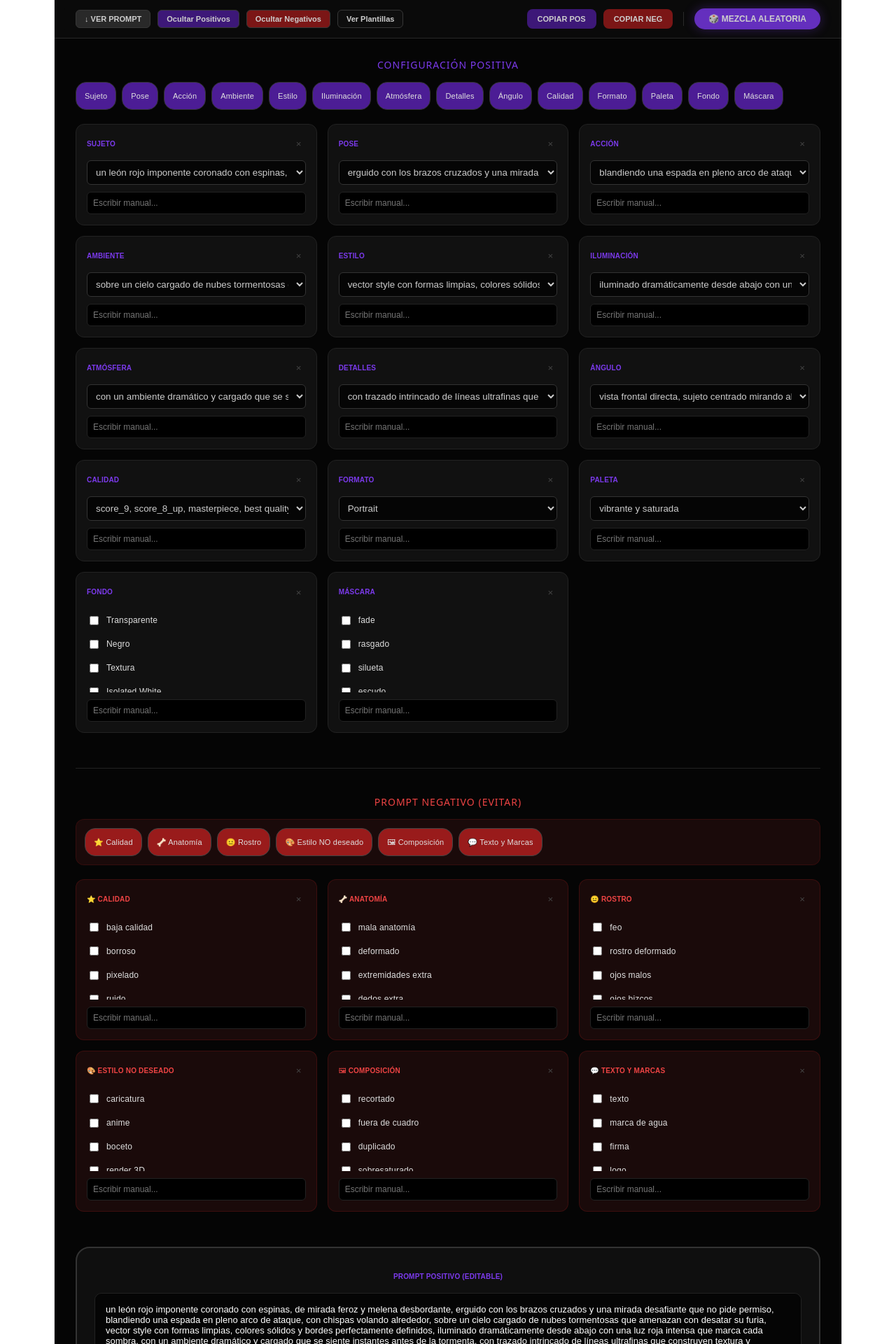
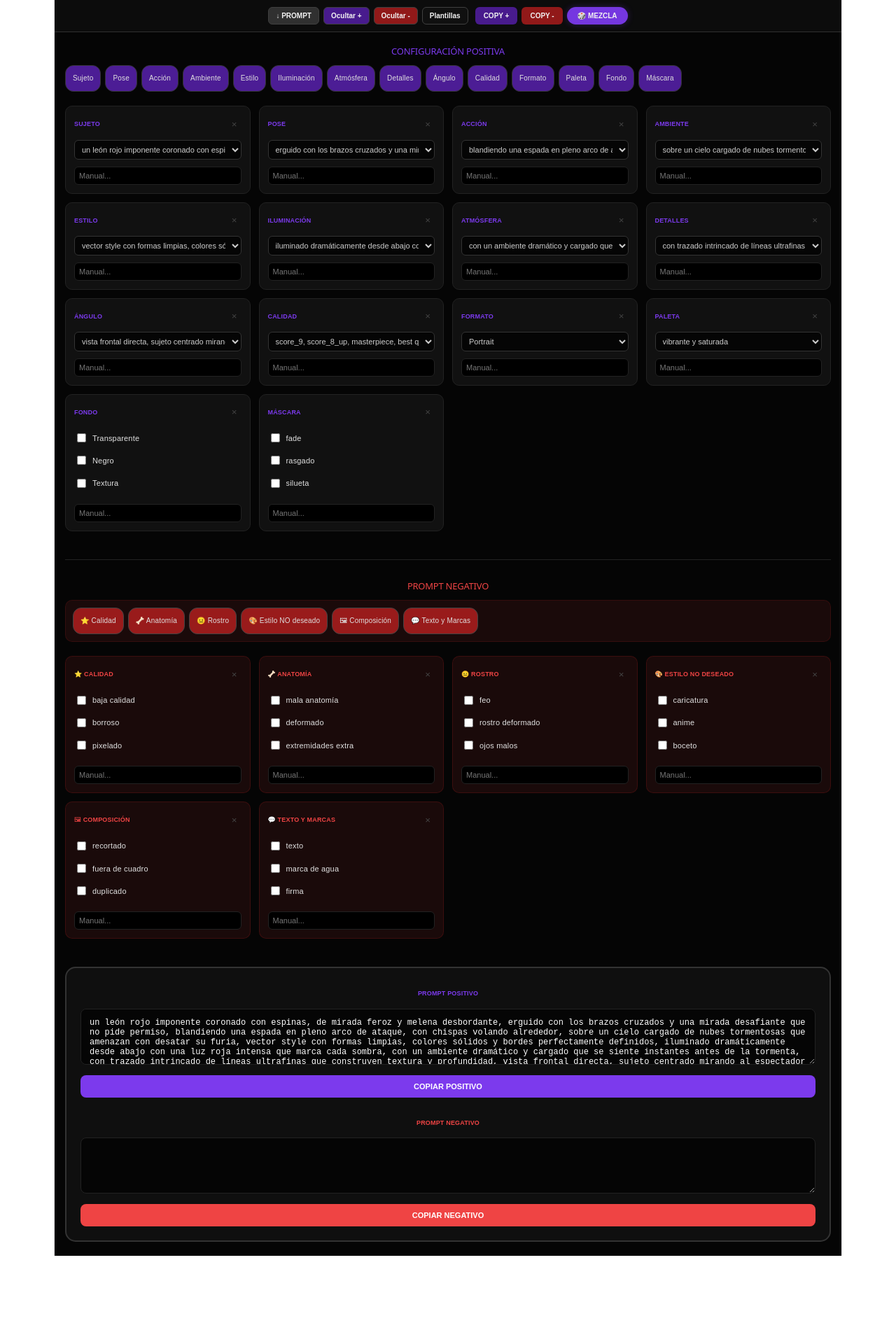
Before and after one commit to kpauquez/DTFGen, a React (Vite) app: page / in a window 1280 px wide. Shown: the top 1920 px of the page at 70% size. After the commit the page ends 1794 px from the top, so only its background shows below. Built offline with nearby package versions, Linux system fonts and the light colour scheme.

Commit message:
Actualizar App.jsx

```diff
--- a/src/App.jsx
+++ b/src/App.jsx
@@ -91,7 +91,7 @@ const App = () => {
 
   const scrollToSection = (ref) => {
     if (ref && ref.current) {
-      const offset = 100;
+      const offset = 140; // Mayor offset por si el menú crece en altura en móviles
       const bodyRect = document.body.getBoundingClientRect().top;
       const elementRect = ref.current.getBoundingClientRect().top;
       const elementPosition = elementRect - bodyRect;
@@ -116,7 +116,6 @@ const App = () => {
     if (nextState) setTimeout(() => scrollToSection(negSectionRef), 100);
   };
 
-  // NUEVA FUNCIÓN: Toggle Plantillas + Scroll al inicio
   const handleToggleTemplates = () => {
     const nextState = !showTemplates;
     setShowTemplates(nextState);
@@ -231,77 +230,83 @@ const App = () => {
   return (
     <div style={{ backgroundColor: "#050505", minHeight: "100vh", color: "#e0e0e0", fontFamily: "sans-serif" }}>
 
-      {/* MENÚ SUPERIOR FLOTANTE */}
+      {/* MENÚ SUPERIOR FLOTANTE RESPONSIVO */}
       <nav style={{
-        position: "sticky", top: 0, zIndex: 1000, backgroundColor: "rgba(15, 15, 15, 0.85)",
-        backdropFilter: "blur(12px)", borderBottom: "1px solid #333", padding: "12px 30px",
-        display: "flex", justifyContent: "space-between", alignItems: "center",
-        opacity: 0.8, transition: "opacity 0.3s ease"
-      }}
-      onMouseOver={(e) => e.currentTarget.style.opacity = 1}
-      onMouseOut={(e) => e.currentTarget.style.opacity = 0.8}
-      >
-        <div style={{ display: "flex", gap: "10px", alignItems: "center" }}>
+        position: "sticky",
+        top: 0,
+        zIndex: 1000,
+        backgroundColor: "rgba(15, 15, 15, 0.9)",
+        backdropFilter: "blur(12px)",
+        borderBottom: "1px solid #333",
+        padding: "10px 15px", // Reducido para móvil
+        display: "flex",
+        flexWrap: "wrap", // Permite que los botones bajen de línea
+        justifyContent: "center",
+        alignItems: "center",
+        gap: "10px",
+        opacity: 0.95
+      }}>
+        {/* GRUPO DE ACCIONES DE VISTA */}
+        <div style={{ display: "flex", gap: "6px", flexWrap: "wrap", justifyContent: "center" }}>
           <button
             onClick={() => scrollToSection(resultsSectionRef)}
-            style={{ backgroundColor: "#333", color: "#fff", border: "1px solid #444", padding: "6px 12px", borderRadius: "6px", fontSize: "11px", cursor: "pointer", fontWeight: "bold" }}
+            style={{ backgroundColor: "#333", color: "#fff", border: "1px solid #444", padding: "6px 10px", borderRadius: "6px", fontSize: "10px", cursor: "pointer", fontWeight: "bold" }}
           >
-            ↓ VER PROMPT
+            ↓ PROMPT
           </button>
-          <button onClick={handleTogglePos} style={{ backgroundColor: showPosTabs ? "#4c1d95" : "#111", color: "#fff", border: "1px solid #444", padding: "6px 12px", borderRadius: "6px", fontSize: "11px", cursor: "pointer", fontWeight: "bold" }}>
-            {showPosTabs ? "Ocultar Positivos" : "Ver Positivos"}
+          <button onClick={handleTogglePos} style={{ backgroundColor: showPosTabs ? "#4c1d95" : "#111", color: "#fff", border: "1px solid #444", padding: "6px 10px", borderRadius: "6px", fontSize: "10px", cursor: "pointer", fontWeight: "bold" }}>
+            {showPosTabs ? "Ocultar +" : "Ver +"}
           </button>
-          <button onClick={handleToggleNeg} style={{ backgroundColor: showNegTabs ? "#991b1b" : "#111", color: "#fff", border: "1px solid #444", padding: "6px 12px", borderRadius: "6px", fontSize: "11px", cursor: "pointer", fontWeight: "bold" }}>
-            {showNegTabs ? "Ocultar Negativos" : "Ver Negativos"}
+          <button onClick={handleToggleNeg} style={{ backgroundColor: showNegTabs ? "#991b1b" : "#111", color: "#fff", border: "1px solid #444", padding: "6px 10px", borderRadius: "6px", fontSize: "10px", cursor: "pointer", fontWeight: "bold" }}>
+            {showNegTabs ? "Ocultar -" : "Ver -"}
           </button>
-          {/* BOTÓN MODIFICADO: AHORA LLAMA A handleToggleTemplates */}
-          <button onClick={handleToggleTemplates} style={{ backgroundColor: showTemplates ? "#065f46" : "#111", color: "#fff", border: "1px solid #444", padding: "6px 12px", borderRadius: "6px", fontSize: "11px", cursor: "pointer", fontWeight: "bold" }}>
-            {showTemplates ? "Ocultar Plantillas" : "Ver Plantillas"}
+          <button onClick={handleToggleTemplates} style={{ backgroundColor: showTemplates ? "#065f46" : "#111", color: "#fff", border: "1px solid #444", padding: "6px 10px", borderRadius: "6px", fontSize: "10px", cursor: "pointer", fontWeight: "bold" }}>
+            Plantillas
           </button>
         </div>
 
-        <div style={{ display: "flex", gap: "10px", alignItems: "center" }}>
-          <button onClick={handleCopyPos} style={{ backgroundColor: copiedPos ? "#10b981" : "#4c1d95", color: "#fff", border: "none", padding: "8px 15px", borderRadius: "8px", fontSize: "11px", cursor: "pointer", fontWeight: "bold", transition: "0.2s" }}>
-            {copiedPos ? "¡LISTO! ✓" : "COPIAR POS"}
+        {/* GRUPO DE ACCIONES DE COPIA Y MEZCLA */}
+        <div style={{ display: "flex", gap: "6px", flexWrap: "wrap", justifyContent: "center", alignItems: "center" }}>
+          <button onClick={handleCopyPos} style={{ backgroundColor: copiedPos ? "#10b981" : "#4c1d95", color: "#fff", border: "none", padding: "7px 12px", borderRadius: "6px", fontSize: "10px", cursor: "pointer", fontWeight: "bold" }}>
+            {copiedPos ? "OK!" : "COPY +"}
           </button>
-          <button onClick={handleCopyNeg} style={{ backgroundColor: copiedNeg ? "#10b981" : "#991b1b", color: "#fff", border: "none", padding: "8px 15px", borderRadius: "8px", fontSize: "11px", cursor: "pointer", fontWeight: "bold", transition: "0.2s" }}>
-            {copiedNeg ? "¡LISTO! ✓" : "COPIAR NEG"}
+          <button onClick={handleCopyNeg} style={{ backgroundColor: copiedNeg ? "#10b981" : "#991b1b", color: "#fff", border: "none", padding: "7px 12px", borderRadius: "6px", fontSize: "10px", cursor: "pointer", fontWeight: "bold" }}>
+            {copiedNeg ? "OK!" : "COPY -"}
           </button>
-          <div style={{ width: "1px", height: "20px", backgroundColor: "#333", margin: "0 5px" }} />
-          <button onClick={randomizePositive} style={{ backgroundColor: "#7c3aed", color: "#fff", border: "none", padding: "8px 20px", borderRadius: "20px", fontSize: "12px", cursor: "pointer", fontWeight: "bold", boxShadow: "0 0 15px rgba(124, 58, 237, 0.4)" }}>
-            🎲 MEZCLA ALEATORIA
+          <button onClick={randomizePositive} style={{ backgroundColor: "#7c3aed", color: "#fff", border: "none", padding: "7px 15px", borderRadius: "20px", fontSize: "10px", cursor: "pointer", fontWeight: "bold", boxShadow: "0 0 10px rgba(124, 58, 237, 0.3)" }}>
+            🎲 MEZCLA
           </button>
         </div>
       </nav>
 
-      <div style={{ padding: "30px" }}>
+      <div style={{ padding: "20px 15px" }}> {/* Ajustado para móvil */}
 
         {/* PLANTILLAS */}
         {showTemplates && (
-          <div style={{ backgroundColor: "#111", padding: "25px", borderRadius: "15px", border: "1px solid #333", marginBottom: "50px" }}>
-            <h2 style={{ fontSize: "14px", color: "#10b981", marginBottom: "15px", letterSpacing: "1px" }}>PLANTILLAS Y EXPORTACIÓN</h2>
-            <div style={{ display: "flex", gap: "10px", marginBottom: "20px" }}>
-              <input type="text" placeholder="Nombre de la nueva plantilla..." value={templateName} onChange={(e) => setTemplateName(e.target.value)}
-                style={{ flex: 1, padding: "10px", backgroundColor: "#000", border: "1px solid #333", color: "#fff", borderRadius: "8px", boxSizing: "border-box" }} />
-              <button onClick={saveTemplate} style={{ backgroundColor: "#10b981", color: "#fff", border: "none", padding: "10px 20px", borderRadius: "8px", cursor: "pointer", fontWeight: "bold" }}>
-                GUARDAR SELECCIÓN
+          <div style={{ backgroundColor: "#111", padding: "15px", borderRadius: "12px", border: "1px solid #333", marginBottom: "30px" }}>
+            <h2 style={{ fontSize: "12px", color: "#10b981", marginBottom: "12px", letterSpacing: "1px" }}>PLANTILLAS</h2>
+            <div style={{ display: "flex", gap: "8px", marginBottom: "15px", flexDirection: "column" }}>
+              <input type="text" placeholder="Nombre plantilla..." value={templateName} onChange={(e) => setTemplateName(e.target.value)}
+                style={{ width: "100%", padding: "10px", backgroundColor: "#000", border: "1px solid #333", color: "#fff", borderRadius: "8px", boxSizing: "border-box" }} />
+              <button onClick={saveTemplate} style={{ backgroundColor: "#10b981", color: "#fff", border: "none", padding: "10px", borderRadius: "8px", cursor: "pointer", fontWeight: "bold", fontSize: "12px" }}>
+                GUARDAR ACTUAL
               </button>
             </div>
-            <div style={{ display: "grid", gridTemplateColumns: "repeat(auto-fill, minmax(200px, 1fr))", gap: "10px", marginBottom: "20px" }}>
+            <div style={{ display: "grid", gridTemplateColumns: "repeat(auto-fill, minmax(140px, 1fr))", gap: "8px", marginBottom: "15px" }}>
               {templates.map(t => (
-                <div key={t.id} style={{ backgroundColor: "#1a1a1a", padding: "10px", borderRadius: "10px", border: "1px solid #333" }}>
-                  <input type="text" value={t.name} onChange={(e) => renameTemplate(t.id, e.target.value)} style={{ backgroundColor: "transparent", border: "none", color: "#10b981", fontSize: "12px", fontWeight: "bold", width: "100%", marginBottom: "8px", boxSizing: "border-box" }} />
-                  <div style={{ display: "flex", gap: "5px" }}>
-                    <button onClick={() => loadTemplate(t)} style={{ flex: 1, background: "#059669", color: "white", border: "none", padding: "5px", borderRadius: "4px", fontSize: "10px", cursor: "pointer" }}>CARGAR</button>
-                    <button onClick={() => deleteTemplate(t.id)} style={{ flex: 1, background: "#dc2626", color: "white", border: "none", padding: "5px", borderRadius: "4px", fontSize: "10px", cursor: "pointer" }}>BORRAR</button>
+                <div key={t.id} style={{ backgroundColor: "#1a1a1a", padding: "8px", borderRadius: "8px", border: "1px solid #333" }}>
+                  <input type="text" value={t.name} onChange={(e) => renameTemplate(t.id, e.target.value)} style={{ backgroundColor: "transparent", border: "none", color: "#10b981", fontSize: "11px", fontWeight: "bold", width: "100%", marginBottom: "5px" }} />
+                  <div style={{ display: "flex", gap: "4px" }}>
+                    <button onClick={() => loadTemplate(t)} style={{ flex: 1, background: "#059669", color: "white", border: "none", padding: "5px", borderRadius: "4px", fontSize: "9px" }}>CARGAR</button>
+                    <button onClick={() => deleteTemplate(t.id)} style={{ flex: 1, background: "#dc2626", color: "white", border: "none", padding: "5px", borderRadius: "4px", fontSize: "9px" }}>X</button>
                   </div>
                 </div>
               ))}
             </div>
-            <div style={{ display: "flex", gap: "10px", borderTop: "1px solid #222", paddingTop: "15px" }}>
-              <button onClick={exportTemplates} style={{ flex: 1, backgroundColor: "#4b5563", color: "#fff", border: "none", padding: "10px", borderRadius: "8px", cursor: "pointer", fontSize: "12px", fontWeight: "bold" }}>📤 EXPORTAR A JSON</button>
-              <label style={{ flex: 1, backgroundColor: "#4b5563", color: "#fff", border: "none", padding: "10px", borderRadius: "8px", cursor: "pointer", fontSize: "12px", fontWeight: "bold", textAlign: "center" }}>
-                📥 IMPORTAR DESDE JSON
+            <div style={{ display: "flex", gap: "8px", borderTop: "1px solid #222", paddingTop: "12px" }}>
+              <button onClick={exportTemplates} style={{ flex: 1, backgroundColor: "#4b5563", color: "#fff", border: "none", padding: "8px", borderRadius: "6px", cursor: "pointer", fontSize: "11px" }}>📤 EXPORTAR</button>
+              <label style={{ flex: 1, backgroundColor: "#4b5563", color: "#fff", border: "none", padding: "8px", borderRadius: "6px", cursor: "pointer", fontSize: "11px", textAlign: "center" }}>
+                📥 IMPORTAR
                 <input type="file" onChange={importTemplates} style={{ display: "none" }} accept=".json" />
               </label>
             </div>
@@ -309,55 +314,55 @@ const App = () => {
         )}
 
         <div ref={posSectionRef}>
-          <h2 style={{ fontSize: "14px", color: "#7c3aed", marginBottom: "15px", letterSpacing: "1px" }}>CONFIGURACIÓN POSITIVA</h2>
+          <h2 style={{ fontSize: "13px", color: "#7c3aed", marginBottom: "12px" }}>CONFIGURACIÓN POSITIVA</h2>
           {showPosTabs && (
-            <div style={{ display: "flex", flexWrap: "wrap", gap: "8px", marginBottom: "20px" }}>
+            <div style={{ display: "flex", flexWrap: "wrap", gap: "6px", marginBottom: "20px" }}>
               {Object.keys(HMR_LABELS).map(key => (
-                <div key={key} onClick={() => toggleCategory(key)} style={{ padding: "6px 12px", borderRadius: "15px", fontSize: "11px", cursor: "pointer", backgroundColor: hmrCards[key]?.active ? "#4c1d95" : "#111", border: "1px solid #333" }}>
+                <div key={key} onClick={() => toggleCategory(key)} style={{ padding: "5px 10px", borderRadius: "12px", fontSize: "10px", cursor: "pointer", backgroundColor: hmrCards[key]?.active ? "#4c1d95" : "#111", border: "1px solid #333" }}>
                   {HMR_LABELS[key]}
                 </div>
               ))}
             </div>
           )}
-          <div style={{ display: "grid", gridTemplateColumns: "repeat(auto-fill, minmax(260px, 1fr))", gap: "15px", marginBottom: "50px" }}>
+          <div style={{ display: "grid", gridTemplateColumns: "repeat(auto-fill, minmax(240px, 1fr))", gap: "12px", marginBottom: "40px" }}>
             {Object.keys(HMR_LABELS).map(key => hmrCards[key]?.active && (
               <Card key={key} id={key} label={HMR_LABELS[key]} hmrCards={hmrCards} bank={bank} toggleCategory={toggleCategory} handleMultiSelect={handleMultiSelect} setHmrCards={setHmrCards} color="#7c3aed" />
             ))}
           </div>
         </div>
 
-        <div ref={negSectionRef} style={{ borderTop: "1px solid #222", paddingTop: "40px" }}>
-          <h2 style={{ fontSize: "14px", color: "#ef4444", marginBottom: "15px", letterSpacing: "1px" }}>PROMPT NEGATIVO (EVITAR)</h2>
+        <div ref={negSectionRef} style={{ borderTop: "1px solid #222", paddingTop: "30px" }}>
+          <h2 style={{ fontSize: "13px", color: "#ef4444", marginBottom: "12px" }}>PROMPT NEGATIVO</h2>
           {showNegTabs && (
-            <div style={{ display: "flex", flexWrap: "wrap", gap: "8px", marginBottom: "20px", padding: "12px", backgroundColor: "#1a0a0a", borderRadius: "12px", border: "1px solid #991b1b33" }}>
+            <div style={{ display: "flex", flexWrap: "wrap", gap: "6px", marginBottom: "20px", padding: "10px", backgroundColor: "#1a0a0a", borderRadius: "10px", border: "1px solid #991b1b33" }}>
               {Object.keys(NEGATIVE_LABELS).map(key => (
-                <div key={key} onClick={() => toggleCategory(key)} style={{ padding: "6px 12px", borderRadius: "15px", fontSize: "11px", cursor: "pointer", backgroundColor: hmrCards[key]?.active ? "#991b1b" : "#111", border: "1px solid #444" }}>
+                <div key={key} onClick={() => toggleCategory(key)} style={{ padding: "5px 10px", borderRadius: "12px", fontSize: "10px", cursor: "pointer", backgroundColor: hmrCards[key]?.active ? "#991b1b" : "#111", border: "1px solid #444" }}>
                   {NEGATIVE_LABELS[key]}
                 </div>
               ))}
             </div>
           )}
-          <div style={{ display: "grid", gridTemplateColumns: "repeat(auto-fill, minmax(260px, 1fr))", gap: "15px", marginBottom: "50px" }}>
+          <div style={{ display: "grid", gridTemplateColumns: "repeat(auto-fill, minmax(240px, 1fr))", gap: "12px", marginBottom: "40px" }}>
             {Object.keys(NEGATIVE_LABELS).map(key => hmrCards[key]?.active && (
               <Card key={key} id={key} label={NEGATIVE_LABELS[key]} hmrCards={hmrCards} bank={bank} toggleCategory={toggleCategory} handleMultiSelect={handleMultiSelect} setHmrCards={setHmrCards} color="#ef4444" isNeg />
             ))}
           </div>
         </div>
 
-        <div ref={resultsSectionRef} style={{ marginTop: "50px", padding: "25px", backgroundColor: "#0f0f0f", borderRadius: "20px", border: "2px solid #333" }}>
-          <div style={{ display: "flex", flexDirection: "column", gap: "30px" }}>
+        <div ref={resultsSectionRef} style={{ marginTop: "40px", padding: "20px", backgroundColor: "#0f0f0f", borderRadius: "15px", border: "2px solid #333" }}>
+          <div style={{ display: "flex", flexDirection: "column", gap: "20px" }}>
             <div style={{ width: "100%" }}>
-              <span style={{ fontSize: "10px", color: "#7c3aed", fontWeight: "bold" }}>PROMPT POSITIVO (EDITABLE)</span>
-              <textarea value={prompt} onChange={(e) => setPrompt(e.target.value)} style={{ width: "100%", backgroundColor: "#050505", padding: "15px", borderRadius: "10px", border: "1px solid #222", marginTop: "10px", color: "#fff", fontSize: "13px", minHeight: "100px", resize: "vertical", fontFamily: "inherit", boxSizing: "border-box", display: "block" }} />
-              <button onClick={handleCopyPos} style={{ width: "100%", marginTop: "10px", backgroundColor: copiedPos ? "#10b981" : "#7c3aed", color: "#fff", border: "none", padding: "12px", borderRadius: "8px", cursor: "pointer", fontWeight: "bold", fontSize: "12px" }}>
-                {copiedPos ? "¡COPIADO! ✓" : "COPIAR POSITIVO"}
+              <span style={{ fontSize: "9px", color: "#7c3aed", fontWeight: "bold" }}>PROMPT POSITIVO</span>
+              <textarea value={prompt} onChange={(e) => setPrompt(e.target.value)} style={{ width: "100%", backgroundColor: "#050505", padding: "12px", borderRadius: "8px", border: "1px solid #222", marginTop: "8px", color: "#fff", fontSize: "12px", minHeight: "80px", resize: "vertical", boxSizing: "border-box" }} />
+              <button onClick={handleCopyPos} style={{ width: "100%", marginTop: "8px", backgroundColor: copiedPos ? "#10b981" : "#7c3aed", color: "#fff", border: "none", padding: "10px", borderRadius: "8px", fontWeight: "bold", fontSize: "11px" }}>
+                {copiedPos ? "¡COPIADO!" : "COPIAR POSITIVO"}
               </button>
             </div>
             <div style={{ width: "100%" }}>
-              <span style={{ fontSize: "10px", color: "#ef4444", fontWeight: "bold" }}>PROMPT NEGATIVO (EVITAR EDITABLE)</span>
-              <textarea value={negativePrompt} onChange={(e) => setNegativePrompt(e.target.value)} style={{ width: "100%", backgroundColor: "#050505", padding: "15px", borderRadius: "10px", border: "1px solid #222", marginTop: "10px", color: "#fca5a5", fontSize: "13px", minHeight: "100px", resize: "vertical", fontFamily: "inherit", boxSizing: "border-box", display: "block" }} />
-              <button onClick={handleCopyNeg} style={{ width: "100%", marginTop: "10px", backgroundColor: copiedNeg ? "#10b981" : "#ef4444", color: "#fff", border: "none", padding: "12px", borderRadius: "8px", cursor: "pointer", fontWeight: "bold", fontSize: "12px" }}>
-                {copiedNeg ? "¡COPIADO! ✓" : "COPIAR NEGATIVO"}
+              <span style={{ fontSize: "9px", color: "#ef4444", fontWeight: "bold" }}>PROMPT NEGATIVO</span>
+              <textarea value={negativePrompt} onChange={(e) => setNegativePrompt(e.target.value)} style={{ width: "100%", backgroundColor: "#050505", padding: "12px", borderRadius: "8px", border: "1px solid #222", marginTop: "8px", color: "#fca5a5", fontSize: "12px", minHeight: "80px", resize: "vertical", boxSizing: "border-box" }} />
+              <button onClick={handleCopyNeg} style={{ width: "100%", marginTop: "8px", backgroundColor: copiedNeg ? "#10b981" : "#ef4444", color: "#fff", border: "none", padding: "10px", borderRadius: "8px", fontWeight: "bold", fontSize: "11px" }}>
+                {copiedNeg ? "¡COPIADO!" : "COPIAR NEGATIVO"}
               </button>
             </div>
           </div>
@@ -372,32 +377,32 @@ const Card = ({ id, label, hmrCards, bank, toggleCategory, handleMultiSelect, se
   const clearManual = () => setHmrCards(prev => ({ ...prev, [id]: { ...prev[id], manual: "" } }));
 
   return (
-    <div style={{ background: isNeg ? "#1a0a0a" : "#111", border: `1px solid ${isNeg ? "#991b1b44" : "#222"}`, borderRadius: "12px", padding: "15px", boxSizing: "border-box" }}>
-      <div style={{ display: "flex", justifyContent: "space-between", marginBottom: "10px" }}>
-        <span style={{ fontSize: "10px", color: color, fontWeight: "bold" }}>{label.toUpperCase()}</span>
+    <div style={{ background: isNeg ? "#1a0a0a" : "#111", border: `1px solid ${isNeg ? "#991b1b44" : "#222"}`, borderRadius: "10px", padding: "12px", boxSizing: "border-box" }}>
+      <div style={{ display: "flex", justifyContent: "space-between", marginBottom: "8px" }}>
+        <span style={{ fontSize: "9px", color: color, fontWeight: "bold" }}>{label.toUpperCase()}</span>
         <button onClick={() => toggleCategory(id)} style={{ background: "none", border: "none", color: "#444", cursor: "pointer" }}>×</button>
       </div>
       {!isManualActive && (
-        <div style={{ marginBottom: "10px" }}>
+        <div style={{ marginBottom: "8px" }}>
           {MULTI_SELECT_CATS.includes(id) ? (
-            <div style={{ maxHeight: "120px", overflowY: "auto" }}>
+            <div style={{ maxHeight: "100px", overflowY: "auto" }}>
               {bank[id]?.map((opt, i) => (
-                <label key={i} style={{ display: "flex", alignItems: "center", gap: "8px", padding: "4px 0", fontSize: "12px", cursor: "pointer" }}>
+                <label key={i} style={{ display: "flex", alignItems: "center", gap: "6px", padding: "3px 0", fontSize: "11px", cursor: "pointer" }}>
                   <input type="checkbox" checked={hmrCards[id].selected.includes(opt)} onChange={() => handleMultiSelect(id, opt)} />
                   {opt}
                 </label>
               ))}
             </div>
           ) : (
-            <select value={hmrCards[id].selected} onChange={(e) => setHmrCards(prev => ({...prev, [id]: {...prev[id], selected: e.target.value}}))} style={{ width: "100%", padding: "8px", backgroundColor: "#050505", color: "#ccc", border: "1px solid #333", borderRadius: "6px" }}>
+            <select value={hmrCards[id].selected} onChange={(e) => setHmrCards(prev => ({...prev, [id]: {...prev[id], selected: e.target.value}}))} style={{ width: "100%", padding: "6px", backgroundColor: "#050505", color: "#ccc", border: "1px solid #333", borderRadius: "6px", fontSize: "11px" }}>
               {bank[id]?.map((opt, i) => <option key={i} value={opt}>{opt}</option>)}
             </select>
           )}
         </div>
       )}
       <div style={{ position: "relative" }}>
-        <input type="text" placeholder="Escribir manual..." value={hmrCards[id].manual} onChange={(e) => setHmrCards(prev => ({...prev, [id]: {...prev[id], manual: e.target.value}}))} style={{ width: "100%", padding: "8px 30px 8px 8px", backgroundColor: "#000", color: isNeg ? "#f87171" : "#a78bfa", border: isManualActive ? `1px solid ${color}` : "1px solid #222", borderRadius: "6px", fontSize: "12px", boxSizing: "border-box" }} />
-        {isManualActive && <button onClick={clearManual} style={{ position: "absolute", right: "8px", top: "50%", transform: "translateY(-50%)", background: "none", border: "none", color: color, cursor: "pointer" }}>×</button>}
+        <input type="text" placeholder="Manual..." value={hmrCards[id].manual} onChange={(e) => setHmrCards(prev => ({...prev, [id]: {...prev[id], manual: e.target.value}}))} style={{ width: "100%", padding: "6px 25px 6px 6px", backgroundColor: "#000", color: isNeg ? "#f87171" : "#a78bfa", border: isManualActive ? `1px solid ${color}` : "1px solid #222", borderRadius: "6px", fontSize: "11px", boxSizing: "border-box" }} />
+        {isManualActive && <button onClick={clearManual} style={{ position: "absolute", right: "6px", top: "50%", transform: "translateY(-50%)", background: "none", border: "none", color: color, cursor: "pointer" }}>×</button>}
       </div>
     </div>
   );
```
